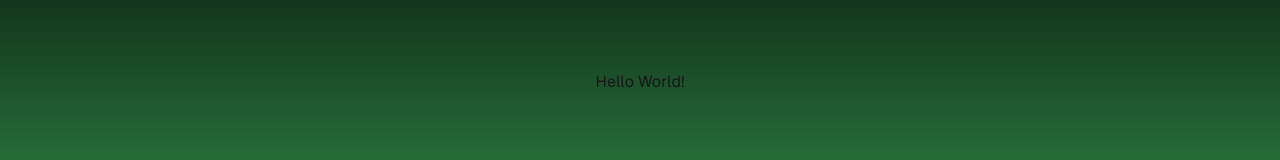
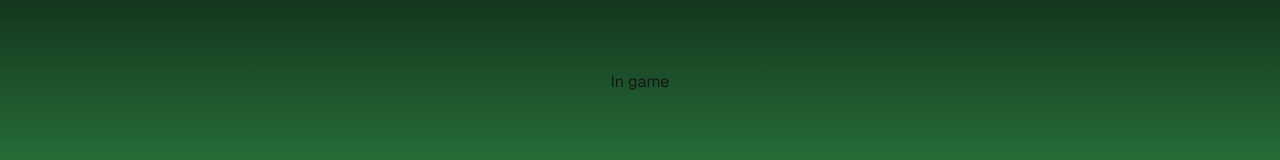
Before and after one commit to Axelph237/ddw-app, a Next.js app: page /games/1 in a window 1280 px wide. Shown: the part 318-478 px from the top of the page. Built offline with nearby package versions, Linux system fonts and the light colour scheme.

Commit message:
Created: gameplay manager element

```diff
--- /dev/null
+++ b/src/app/games/[gameId]/GameplayManager.tsx
@@ -0,0 +1,9 @@
+import { useRouter } from 'next/router';
+
+export default function GameplayManager() {
+    const router = useRouter();
+
+    return (
+        <p>In game {router.query.slug}</p>
+    )
+}
--- a/src/app/games/[gameId]/page.tsx
+++ b/src/app/games/[gameId]/page.tsx
@@ -1,10 +1,11 @@
 import Button from "@/app/components/button.tsx";
+import GameplayManager from "@/app/games/[gameId]/GameplayManager.tsx";
 
 export default async function GamePage() {
 
     return (
         <div className='font-[family-name:var(--font-geist-sans)] w-screen h-screen flex flex-col items-center justify-center'>
-            Hello World!
+            <GameplayManager/>
         </div>
     )
 }
```
